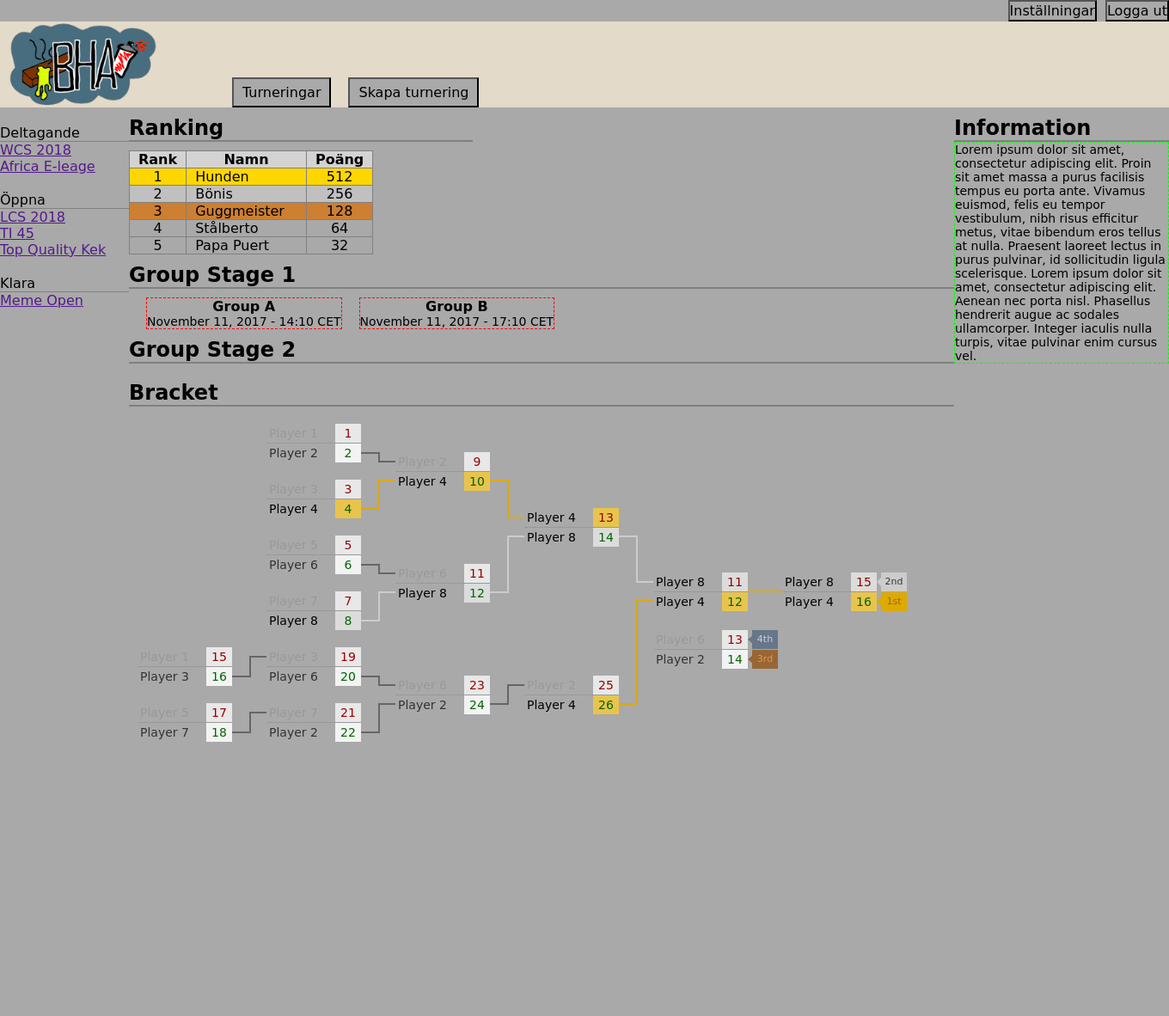
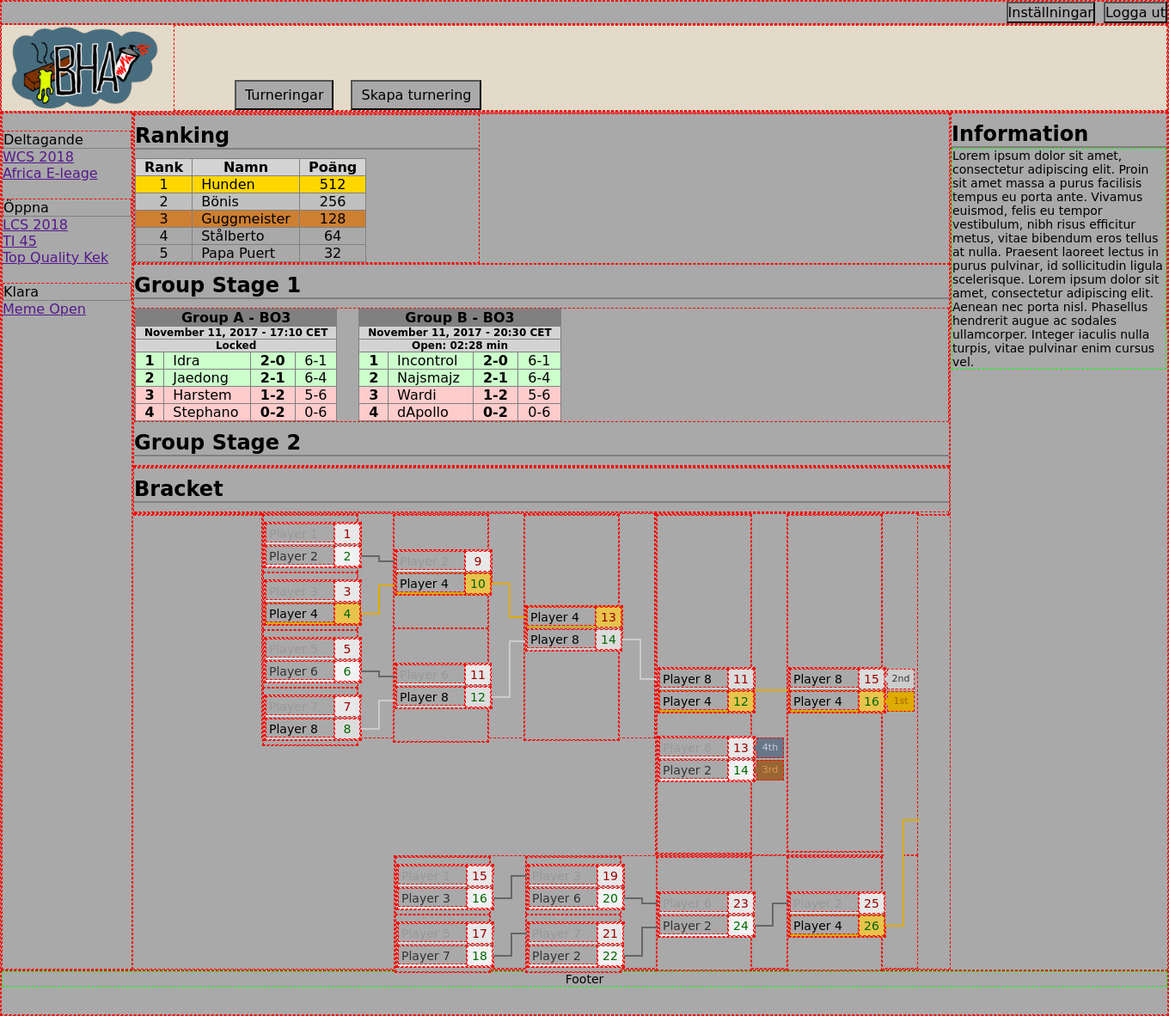
Before and after one commit to perjhellstrom/betting_site, a Flask app: template site/templates/active_tournaments.html in a window 1360 px wide. Shown: the whole page at 86% size. Before the commit the page ends 863 px from the top, so only its background shows below. Run offline with Flask 2, Linux system fonts and the light colour scheme; the template is opened without the code that fills it, so the values that code supplies are empty.

Commit message:
More work on group stage

```diff
--- a/site/css/active_tournaments.css
+++ b/site/css/active_tournaments.css
@@ -1,5 +1,4 @@
 @import url("base.css");
-@import url("group_stage.css");
 @import url("detailed_match.css");
 
 * {
@@ -85,12 +84,12 @@ p {
     flex-shrink: 0;
 }
 
-table {
+.tournament-rankings table {
     border-collapse: collapse;
 }
 
-th,
-td {
+.tournament-rankings th,
+.tournament-rankings td {
     border: 1px solid gray;
     padding: 0 10px 0 10px;
 }
@@ -127,12 +126,18 @@ td {
     height: 250px;
 }
 
-/*
+
 div {
     border: 1px dashed red;
 }
-*/
+
 
 p {
     border: 1px dashed lime;
 }
+
+
+.footer {
+    text-align: center;
+    height: 50px;
+}
--- a/site/css/group_stage.css
+++ b/site/css/group_stage.css
@@ -1,28 +1,49 @@
+@import url("base.css");
 
 .group-container {
 	display: flex;
 }
 
-.group {
-	display: flex;
-	flex-direction: column;
-	margin-left: 20px;
-	border: 1px dashed red;
+.group-container table {
+    border-collapse: collapse;
+    margin-right: 25px;
 }
 
-.group-title-bar,
-.group-time-bar {
-	text-align: center;
+.group-container th,
+.group-container td {
+    border: 1px solid gray;
+    padding: 0 10px 0 10px;
 }
 
-.group-title-bar {
+.group-name-header {
 	font-weight: bold;
+    background-color: gray;
 }
 
-.group-time-bar {
-	font-size: 14px;
+.group-time-header {
+	font-size: 12px;
+    background-color: #d3d3d3;
 }
 
-.group-player-bar {
-	font-size: 14px;
+.group-player-rank,
+.group-player-score,
+.group-player-matches {
+    text-align: center;
 }
+
+.group-player-rank,
+.group-player-score {
+    font-weight: bold;
+}
+
+.group-player-name {
+    padding: 0 25px 0 10px;
+}
+
+.group-color-red {
+	background-color: #fcc;
+}
+
+.group-color-green {
+	background-color: #cfc;
+}
--- a/site/templates/active_tournaments.html
+++ b/site/templates/active_tournaments.html
@@ -4,6 +4,7 @@
     <title>BHA-betting</title>
     <meta charset="utf-8">
     <meta name="description" content="Place your bets bois!">
+    <link rel="stylesheet" href="../css/group_stage.css">
     <link rel="stylesheet" href="../css/active_tournaments.css">
     <link rel="stylesheet" href="../packages/jquery_bracket/jquery.bracket.min.css">
     <script src="../javascript/jquery-3.3.1.js"></script>
@@ -83,14 +84,84 @@
                         <h2>Group Stage 1</h2>
                     </section>
                     <div id="" class="group-container">
-                        <div class="group">
-                            <div class="group-title-bar">Group A</div>
-                            <div class="group-time-bar">November 11, 2017 - 14:10 CET</div>
-                        </div>
-                        <div class="group">
-                            <div class="group-title-bar">Group B</div>
-                            <div class="group-time-bar">November 11, 2017 - 17:10 CET</div>
-                        </div>
+                        <table>
+                            <thead>
+                                <tr>
+                                    <th class="group-name-header" colspan="4">Group A - BO3</th>
+                                </tr>
+                                <tr>
+                                    <th class="group-time-header" colspan="4">November 11, 2017 - 17:10 CET</th>
+                                </tr>
+                                <tr>
+                                    <th class="group-time-header" colspan="4">Locked</th>
+                                </tr>
+                            </thead>
+                            <tbody>
+                                <tr>
+                                    <td class="group-player-rank group-color-green">1</td>
+                                    <td class="group-player-name group-color-green">Idra</td>
+                                    <td class="group-player-score group-color-green">2-0</td>
+                                    <td class="group-player-matches group-color-green">6-1</td>
+                                </tr>
+                                <tr>
+                                    <td class="group-player-rank group-color-green">2</td>
+                                    <td class="group-player-name group-color-green">Jaedong</td>
+                                    <td class="group-player-score group-color-green">2-1</td>
+                                    <td class="group-player-matches group-color-green">6-4</td>
+                                </tr>
+                                <tr>
+                                    <td class="group-player-rank group-color-red">3</td>
+                                    <td class="group-player-name group-color-red">Harstem</td>
+                                    <td class="group-player-score group-color-red">1-2</td>
+                                    <td class="group-player-matches group-color-red">5-6</td>
+                                </tr>
+                                <tr>
+                                    <td class="group-player-rank group-color-red">4</td>
+                                    <td class="group-player-name group-color-red">Stephano</td>
+                                    <td class="group-player-score group-color-red">0-2</td>
+                                    <td class="group-player-matches group-color-red">0-6</td>
+                                </tr>
+                            </tbody>
+                        </table>
+                        <table>
+                            <thead>
+                                <tr>
+                                    <th class="group-name-header" colspan="4">Group B - BO3</th>
+                                </tr>
+                                <tr>
+                                    <th class="group-time-header" colspan="4">November 11, 2017 - 20:30 CET</th>
+                                </tr>
+                                <tr>
+                                    <th class="group-time-header" colspan="4">Open: 02:28 min</th>
+                                </tr>
+                            </thead>
+                            <tbody>
+                                <tr>
+                                    <td class="group-player-rank group-color-green">1</td>
+                                    <td class="group-player-name group-color-green">Incontrol</td>
+                                    <td class="group-player-score group-color-green">2-0</td>
+                                    <td class="group-player-matches group-color-green">6-1</td>
+                                </tr>
+                                <tr>
+                                    <td class="group-player-rank group-color-green">2</td>
+                                    <td class="group-player-name group-color-green">Najsmajz</td>
+                                    <td class="group-player-score group-color-green">2-1</td>
+                                    <td class="group-player-matches group-color-green">6-4</td>
+                                </tr>
+                                <tr>
+                                    <td class="group-player-rank group-color-red">3</td>
+                                    <td class="group-player-name group-color-red">Wardi</td>
+                                    <td class="group-player-score group-color-red">1-2</td>
+                                    <td class="group-player-matches group-color-red">5-6</td>
+                                </tr>
+                                <tr>
+                                    <td class="group-player-rank group-color-red">4</td>
+                                    <td class="group-player-name group-color-red">dApollo</td>
+                                    <td class="group-player-score group-color-red">0-2</td>
+                                    <td class="group-player-matches group-color-red">0-6</td>
+                                </tr>
+                            </tbody>
+                        </table>
                     </div>
                     <section>
                         <h2>Group Stage 2</h2>
@@ -117,6 +188,9 @@
                 </section>
             </div>
         </div>
+        <div class="footer">
+            <p>Footer</p>
+        </div>
     </div>
 </body>
 </html>
```
